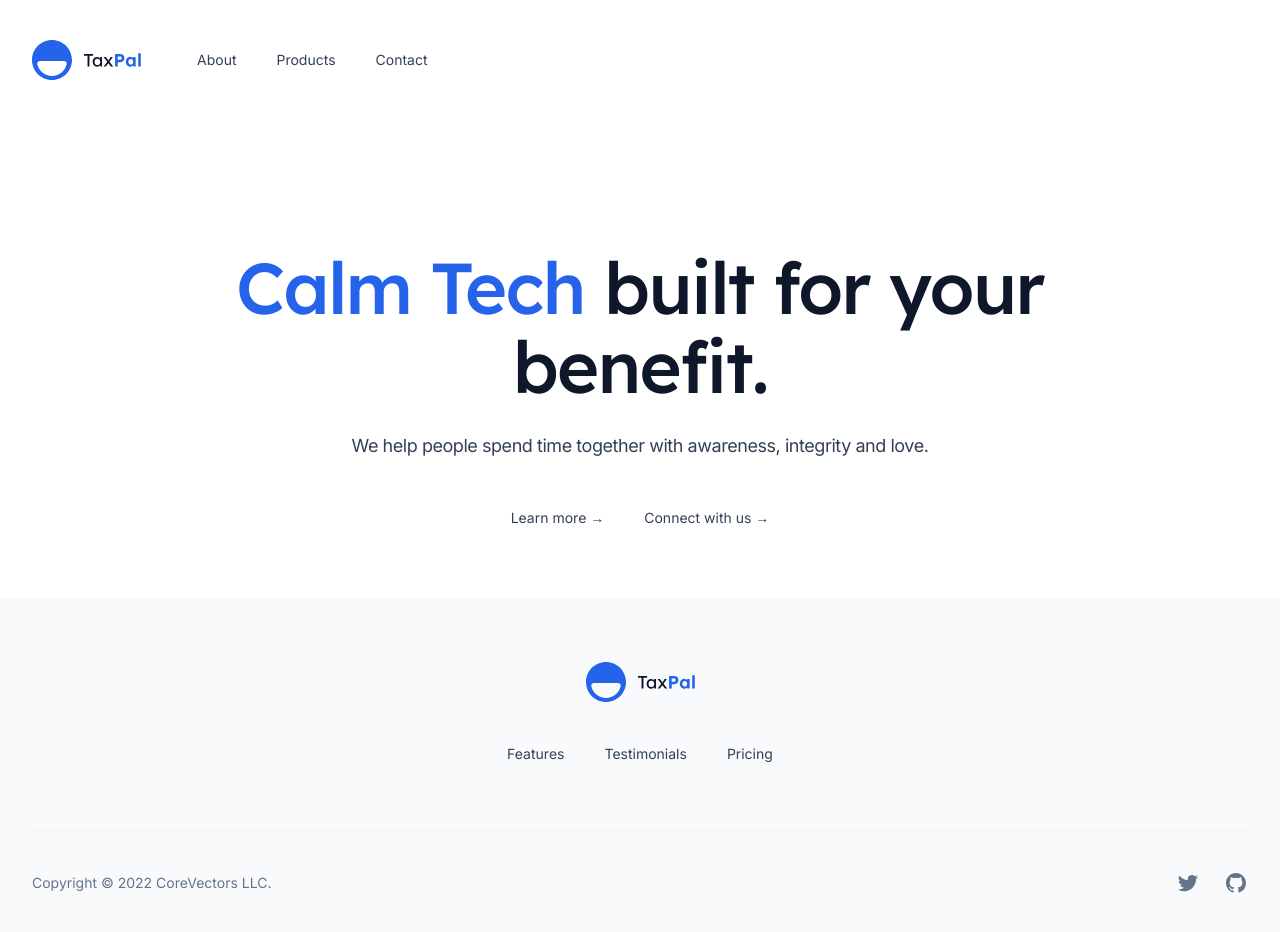
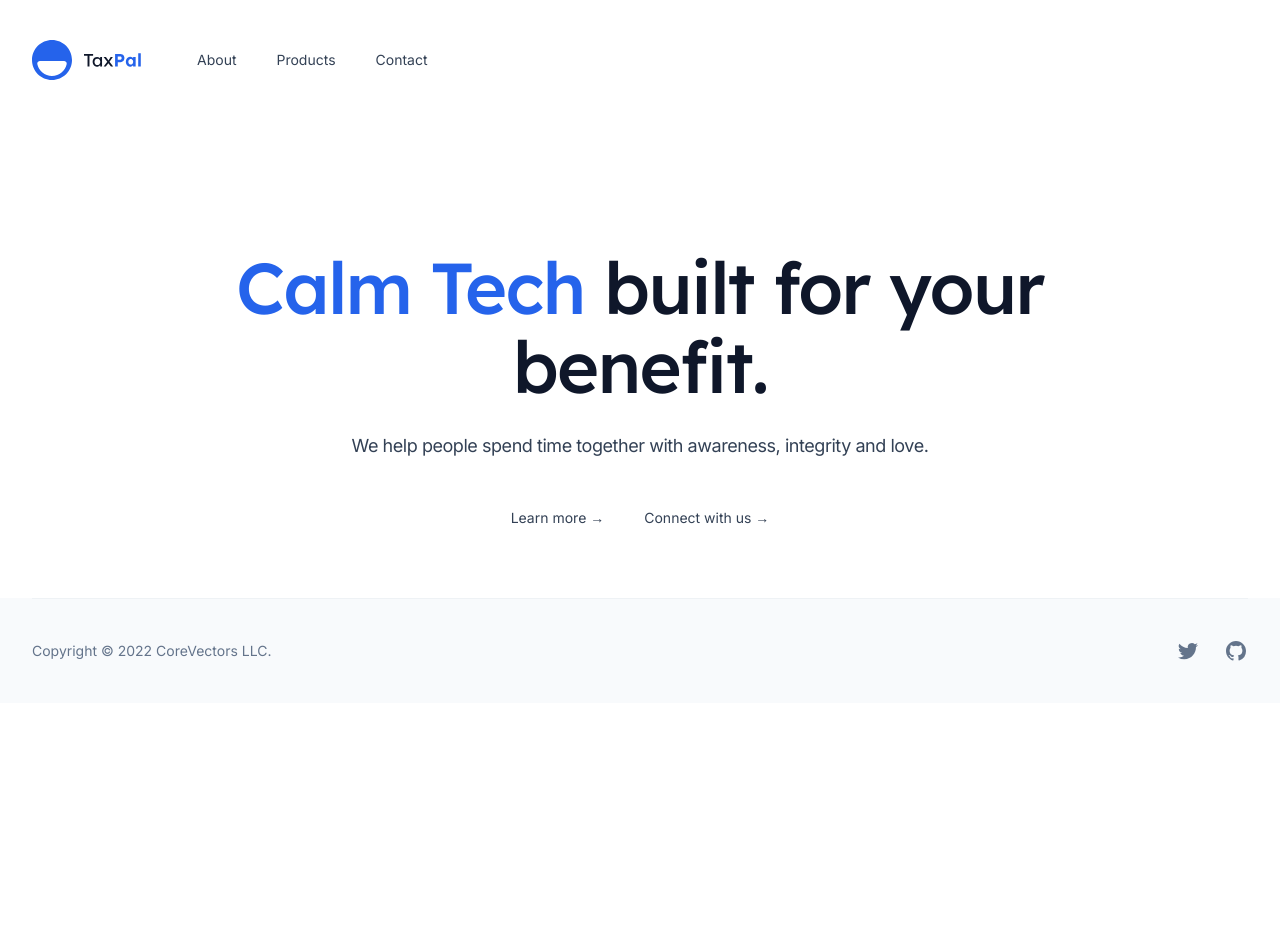
Before and after one commit to corevectors/www, a Next.js app: page / in a window 1280 px wide. Shown: the top 932 px of the page. After the commit the page ends 800 px from the top, so only its background shows below. Built offline with nearby package versions, Linux system fonts and the light colour scheme.

Commit message:
Rip links out of footer

```diff
--- a/src/components/Footer.jsx
+++ b/src/components/Footer.jsx
@@ -8,16 +8,6 @@ export function Footer() {
   return (
     <footer className="bg-slate-50">
       <Container>
-        <div className="py-16">
-          <Logo className="mx-auto h-10 w-auto" />
-          <nav className="mt-10 text-sm" aria-label="quick links">
-            <div className="-my-1 flex justify-center gap-x-6">
-              <NavLink href="#features">Features</NavLink>
-              <NavLink href="#testimonials">Testimonials</NavLink>
-              <NavLink href="#pricing">Pricing</NavLink>
-            </div>
-          </nav>
-        </div>
         <div className="flex flex-col items-center border-t border-slate-400/10 py-10 sm:flex-row-reverse sm:justify-between">
           <div className="flex gap-x-6">
             <Link
```
